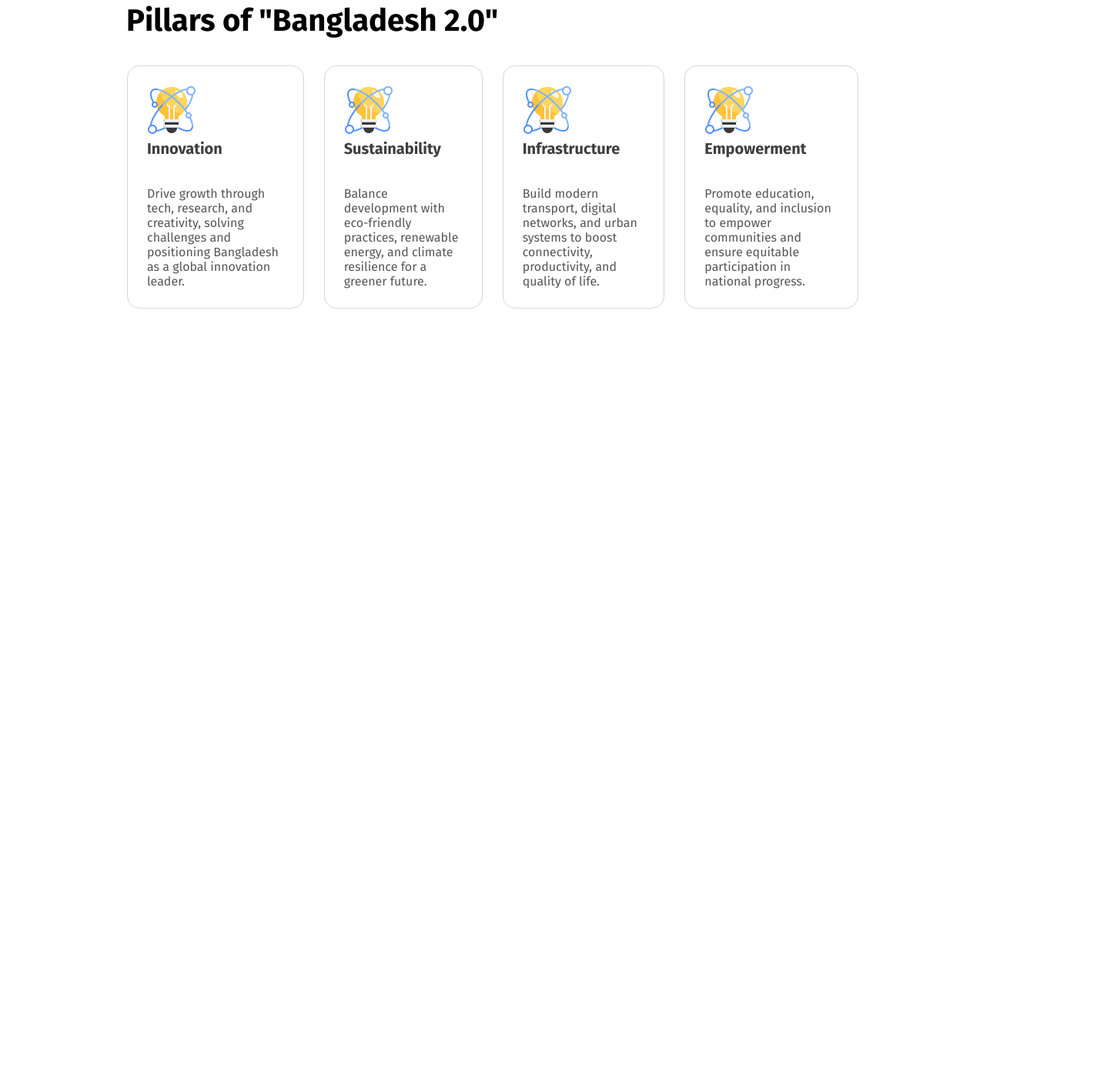
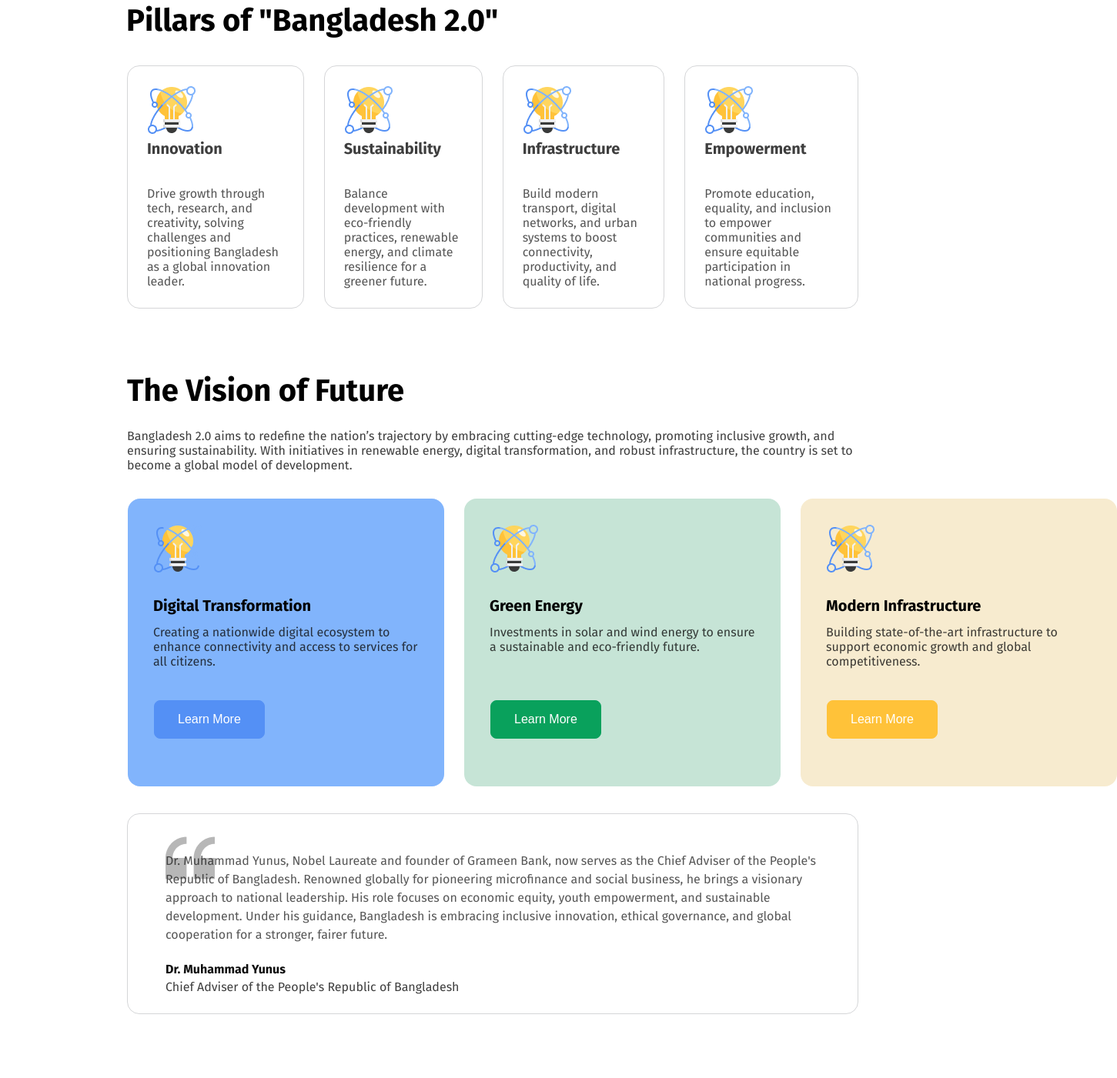
Before and after one commit to Imran-pocoloco/assignment-1, a plain HTML site: page index.html in a window 1280 px wide. Shown: the part 941-2342 px from the top of the page at 77% size, 1451 px wide, since content can reach past the window. Before the commit the page ends 1345 px from the top, so only its background shows below. Drawn offline with Linux system fonts and the light colour scheme.

Commit message:
Add future vision section with 3 future cards and testimonial section with quote from Dr. Muhammad Yunus

```diff
--- a/index.html
+++ b/index.html
@@ -56,6 +56,50 @@
 </div>
 </section>
 
+<section class="vision-section">
+<div class="vision-card">
+    <h3 class="vision-card-title">The Vision of Future</h3>
+    <p class="vision-description">Bangladesh 2.0 aims to redefine the nation’s trajectory by embracing cutting-edge technology, promoting inclusive growth, and ensuring sustainability. With initiatives in renewable energy, digital transformation, and robust infrastructure, the country is set to become a global model of development.</p>
+
+    <div class="vision-card-box">
+    <div class="vision-box bg-color-1">
+        <img class="icon-size" src="assets/card-icon.png" alt="">
+        <h4 class="vision-card-box-title">Digital Transformation</h4>
+        <p class="vision-card-description">Creating a nationwide digital ecosystem to enhance connectivity and access to services for all citizens.</p>
+        <a href=""><button class="vision-card-btn1">Learn More</button></a>
+    </div>
+
+    <div class="vision-box bg-color-2">
+        <img class="icon-size" src="assets/card-icon.png" alt="">
+
+        <h4 class="vision-card-box-title">Green Energy</h4>
+        <p class="vision-card-description">Investments in solar and wind energy to ensure a sustainable and eco-friendly future.</p>
+        <a href=""><button class="vision-card-btn2">Learn More</button></a>
+    </div>
+
+    <div class="vision-box bg-color-3">
+        <img class="icon-size" src="assets/card-icon.png" alt="">
+
+        <h4 class="vision-card-box-title">Modern Infrastructure</h4>
+        <p class="vision-card-description">Building state-of-the-art infrastructure to support economic growth and global competitiveness.</p>
+        <a href=""><button class="vision-card-btn3">Learn More</button></a>
+
+    </div>
+
+</div>
+</div>
+<div class="testimonial">
+<div class="poco4">
+    <p class="quote">
+        <br>
+        Dr. Muhammad Yunus, Nobel Laureate and founder of Grameen Bank, now serves as the Chief Adviser of the People's Republic of Bangladesh. Renowned globally for pioneering microfinance and social business, he brings a visionary approach to national leadership. His role focuses on economic equity, youth empowerment, and sustainable development. Under his guidance, Bangladesh is embracing inclusive innovation, ethical governance, and global cooperation for a stronger, fairer future.
+    </p>
+    <br>
+    <h4 class="pooki">Dr. Muhammad Yunus</h4>
+    <p class="pooki-post">Chief Adviser of the People's Republic of Bangladesh</p>
+</div>
+</div>
+</section>
 
 
 <header>
--- a/style/style.css
+++ b/style/style.css
@@ -127,3 +127,141 @@
 
 
 /* pillars container style end */
+.vision-card{
+  padding: 80px 160px 32px 160px;
+}
+
+.vision-card-title{
+  font-size: 40px;
+  font-weight: bold;
+  text-align: left;
+  padding-block-end: 24px;
+
+}
+
+.vision-card-box{
+  display: flex;
+  justify-content: space-around;
+  gap: 24px;
+}
+
+.vision-description{
+  font-size: 16px;
+  font-weight: 400px;
+  color: rgba(14, 14, 14, 0.8);
+  padding-block-end: 32px;
+
+}
+
+.vision-box{
+  width: 410px;
+  height:310px;
+  padding: 32px 32px;
+border-radius: 16px;
+border: 1px;
+border-color: none;
+}
+.icon-size{
+  height: 64px;
+  width: 64px;
+  padding-block-end: 24px;
+}
+.vision-card-box-title{
+  font-size: 20px;
+  font-weight: bold;
+  padding-block-end: 12px;
+
+}
+.vision-card-description{
+  width: 345px;
+  height: 72px;
+  font-size: 16px;
+  font-weight: 400px;
+  color: rgba(14, 14, 14, 0.8);
+  padding-block-end: 24px;
+}
+
+/* vision-box background style start */
+.bg-color-1{
+  background-color:#81B4FC;
+}
+
+.bg-color-2{
+  background-color: #C6E4D6;
+}
+
+.bg-color-3{
+  background-color: #F7EBCF;
+}
+/* background style end */
+/* vision-card-btn style start*/
+.vision-card-btn1{
+   font-size: 16px;
+  font-weight:500;
+  padding: 15px 30px;
+  color: #FFFFFF ;
+  background-color:#5490F5 ;
+  border: 1px solid #5490F5;
+  border-radius: 8px;
+
+}
+
+.vision-card-btn2{
+   font-size: 16px;
+  font-weight:500;
+  padding: 15px 30px;
+  color: #FFFFFF ;
+  background-color:#09A15C ;
+  border: 1px solid #09A15C;
+  border-radius: 8px;
+
+}
+
+.vision-card-btn3{
+   font-size: 16px;
+  font-weight:500;
+  padding: 15px 30px;
+  color: #FFFFFF ;
+  background-color:#FFC239 ;
+  border: 1px solid #FFC239;
+  border-radius: 8px;
+
+}
+/* vision-card-btn style end */
+
+/* testimonial style start */
+.testimonial{
+ padding: 0px 160px ;
+ padding-block-end: 80px;
+ background-color: #FFFFFF;
+}
+
+.quote{
+  background-image: url(../assets/quote-bg.png);
+  background-repeat: no-repeat;
+  background-position: top left ;
+  font-size: 16px;
+  font-weight: 400px;
+  color:rgba(14, 14, 14, 0.7) ;
+  line-height: 24px;
+
+}
+
+.pooki{
+  font-size: 20;
+  font-weight: 500px;
+  line-height: 24px;
+  color: #0E0E0E;
+}
+.pooki-post{
+  font-size: 16;
+  font-weight: 400px;
+  color: rgba(14, 14, 14, 0.8);
+}
+
+.poco4{
+  padding: 24px 48px;
+  border: 1px solid #D5D6D8;
+  border-radius: 16px;
+}
+/* testimonial style end */
```
